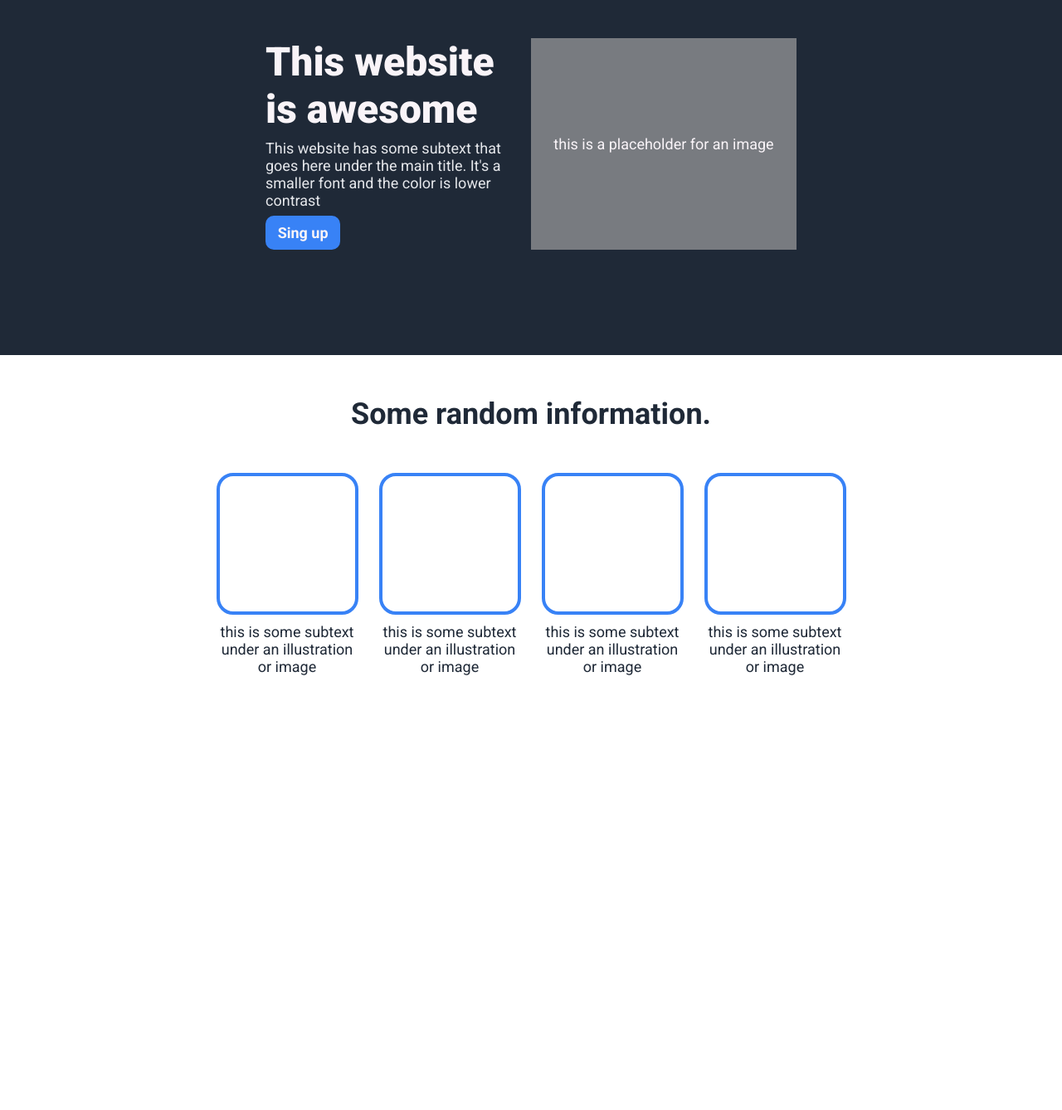
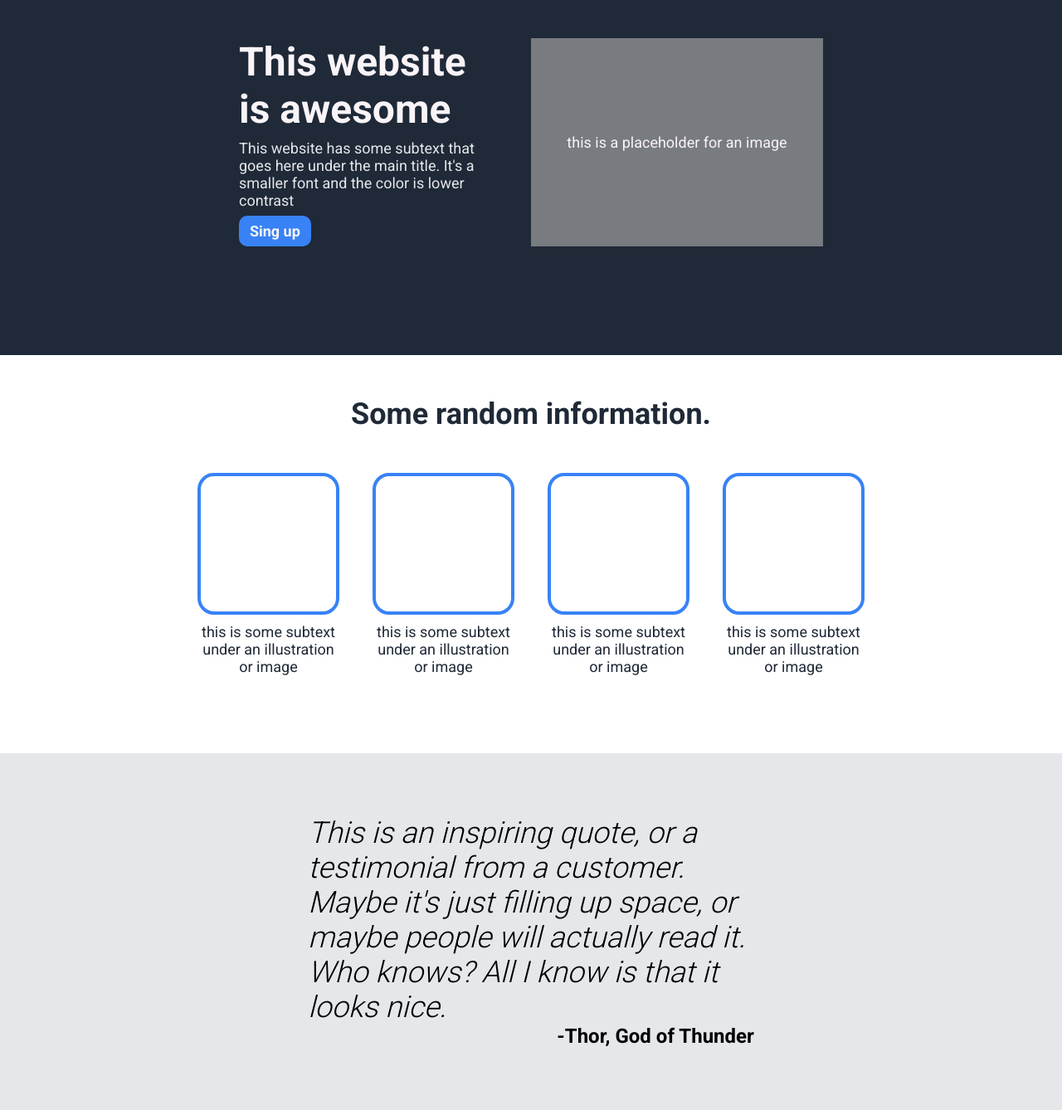
Before and after one commit to s-muriluu/landing-page, a plain HTML site: page index.html in a window 1280 px wide. Shown: the part 102-1440 px from the top of the page at 83% size. Before the commit the page ends 1010 px from the top, so only its background shows below. Drawn offline with Linux system fonts and the light colour scheme.

Commit message:
Adicionado terceira seção com uma citação, texto centralizado na horizontal e vertical em itálico. Author da citação aparece no canto inferior alinhado a direita da citação

```diff
--- a/index.html
+++ b/index.html
@@ -7,7 +7,7 @@
     <link rel="stylesheet" href="./style.css">
     <link rel="preconnect" href="https://fonts.googleapis.com">
     <link rel="preconnect" href="https://fonts.gstatic.com" crossorigin>
-    <link href="https://fonts.googleapis.com/css2?family=Roboto:ital,wght@0,100;0,400;0,700;0,900;1,100&display=swap" rel="stylesheet">
+    <link href="https://fonts.googleapis.com/css2?family=Roboto:wght@300;400;700&display=swap" rel="stylesheet">
 </head>
 <body>
     <div class="section-1">
@@ -57,5 +57,11 @@
             </div>
         </div>
     </div>
+    <div class="section-3">
+        <blockquote>
+            This is an inspiring quote, or a testimonial from a customer. Maybe it's just filling up space, or maybe people will actually read it. Who knows? All I know is that it looks nice.
+            <cite>-Thor, God of Thunder</cite>
+        </blockquote>
+    </div>
 </body>
 </html>
--- a/style.css
+++ b/style.css
@@ -23,7 +23,7 @@ a {
 }
 
 header {
-    width: 50%;
+    width: 55%;
     display: flex;
     flex-direction: column;
     gap: 100px;
@@ -38,12 +38,12 @@ nav, .hero {
 #logo {
     color: #f9f4f8;
     font-size: 24px;
-    font-weight: 900;
+    font-weight: 700;
 }
 
 #hero-title {
     color: #f9f4f8;
-    font-weight: 900;
+    font-weight: 700;
     font-size: 48px;
 }
 
@@ -55,18 +55,18 @@ nav, .hero {
 .hero .left {
     display: flex;
     flex-direction: column;
-    flex-basis: 47%;
+    flex-basis: 44%;
     gap: 8px;
 }
 
 .button {
-    width: 30%;
+    width: 28%;
     background-color: #3882f6;
     border-radius: 10px;
     font-size: 18px;
     color: #f9f4f8;
     font-weight: bold;
-    padding: 10px;
+    padding: 8px;
     border: none;
     cursor: pointer;
 }
@@ -81,17 +81,20 @@ nav, .hero {
     color: #f9f4f8;
 }
 
-.section-2 {
+.section-2, .section-3 {
     display: flex;
     flex-direction: column;
     align-items: center;
+}
+
+.section-2 {
     height: 480px;
 }
 
 .illustration {
     display: flex;
     justify-content: center;
-    gap: 25px;
+    gap: 40px;
 }
 
 .img-square {
@@ -114,7 +117,7 @@ nav, .hero {
 }
 
 .info {
-    width: 50%;
+    width: 55%;
     display: flex;
     flex-direction: column;
     text-align: center;
@@ -123,6 +126,29 @@ nav, .hero {
 .info-title {
     color: #1f2937;
     font-size: 36px;
-    font-weight: 700px;
+    font-weight: 700;
     margin: 50px 0px;
 }
+
+blockquote {
+    width: 42%;
+    display: flex;
+    flex-direction: column;
+    font-size: 36px;
+    font-style: italic;
+    font-weight: 300;
+}
+
+cite {
+    display: flex;
+    justify-content: right;
+    font-style: normal;
+    font-weight: 700;
+    font-size: 24px;
+}
+
+.section-3 {
+    background-color: #e5e7eb;
+    justify-content: center;
+    height: 430px;
+}
```
